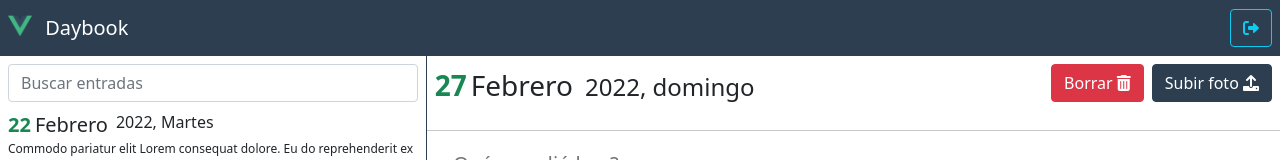
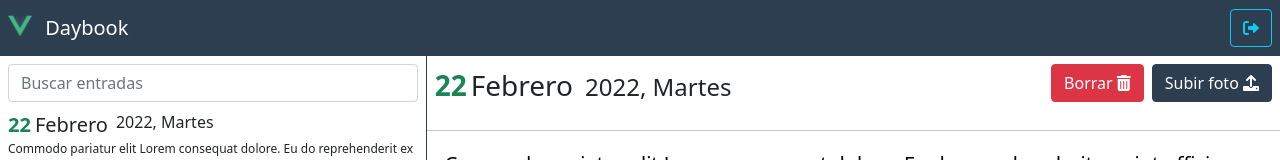
Before and after one commit to luisprmat/journal, a Vue app: page /#/daybook/1 in a window 1280 px wide. Shown: the top 160 px of the page. Built offline with nearby package versions, Linux system fonts and the light colour scheme.

Commit message:
Show entry or redirect user (use a helper)

```diff
--- /dev/null
+++ b/src/modules/daybook/helpers/getDayMonthYear.js
@@ -0,0 +1,14 @@
+const months = ['Enero', 'Febrero', 'Marzo', 'Abril', 'Mayo', 'Junio', 'Julio', 'Agosto', 'Septiembre', 'Octubre', 'Noviembre', 'Diciembre']
+const days = ['Domingo', 'Lunes', 'Martes', 'Miércoles', 'Jueves', 'Viernes', 'Sábado']
+
+const getDayMonthYear = ( dateString ) => {
+  const date = new Date( dateString )
+
+  return {
+    day: date.getDate(),
+    month: months[ date.getMonth() ],
+    yearDay: `${ date.getFullYear() }, ${ days[ date.getDay() ] }`
+  }
+}
+
+export default getDayMonthYear
--- a/src/modules/daybook/views/EntryView.vue
+++ b/src/modules/daybook/views/EntryView.vue
@@ -1,9 +1,9 @@
 <template>
   <div class="entry-title d-flex justify-content-between p-2">
     <div>
-      <span class="text-success fs-3 fw-bold">27</span>
-      <span class="mx-1 fs-3">Febrero</span>
-      <span class="mx-2 fs-4 fw-light">2022, domingo</span>
+      <span class="text-success fs-3 fw-bold">{{ day }}</span>
+      <span class="mx-1 fs-3">{{ month }}</span>
+      <span class="mx-2 fs-4 fw-light">{{ yearDay }}</span>
     </div>
 
     <div>
@@ -23,6 +23,7 @@
 
   <div class="d-flex flex-column px-3 h-75">
     <textarea
+      v-model="entry.text"
       placeholder="¿Qué sucedió hoy?"
     ></textarea>
   </div>
@@ -40,6 +41,8 @@
 import { defineAsyncComponent } from 'vue'
 import { mapGetters } from 'vuex' // computed!!!
 
+import getDayMonthYear from '../helpers/getDayMonthYear'
+
 export default {
   props: {
     id: {
@@ -50,13 +53,32 @@ export default {
   components: {
     Fab: defineAsyncComponent(() => import(/* webpackChunkName: "fab" */ '../components/Fab'))
   },
+  data() {
+    return {
+      entry: null
+    }
+  },
   computed: {
-    ...mapGetters('journal', ['getEntryById'])
+    ...mapGetters('journal', ['getEntryById']),
+    day() {
+      const { day } = getDayMonthYear( this.entry.date )
+      return day
+    },
+    month() {
+      const { month } = getDayMonthYear( this.entry.date )
+      return month
+    },
+    yearDay() {
+      const { yearDay } = getDayMonthYear( this.entry.date )
+      return yearDay
+    }
   },
   methods: {
     loadEntry() {
       const entry = this.getEntryById( this.id )
-      console.log(entry)
+      if ( !entry ) this.$router.push({ name: 'no-entry' })
+
+      this.entry = entry
     }
   },
   created() {
```
